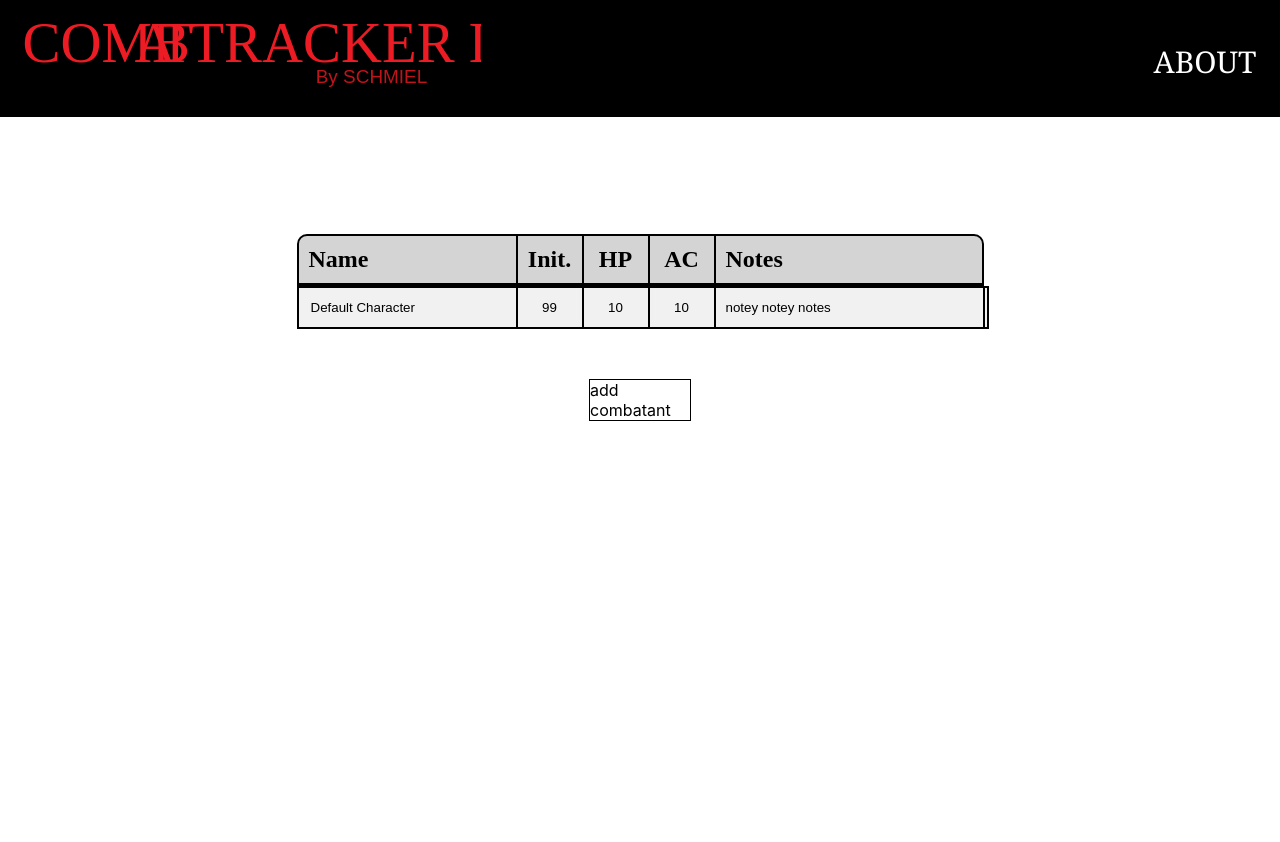
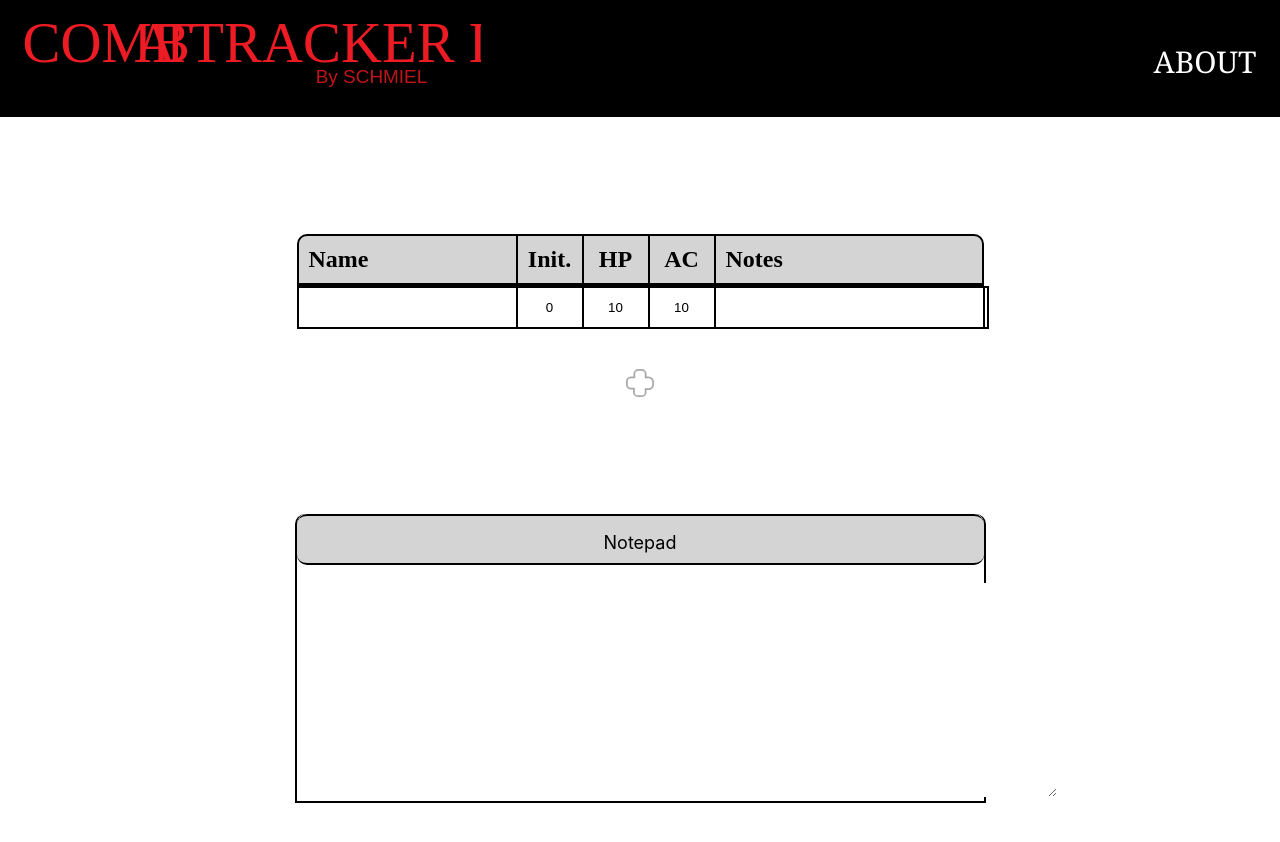
Before and after one commit to eschmiel/combattrackerlite, a React (Create React App) app: page / in a window 1280 px wide. Shown: the top 842 px of the page. Before the commit the page ends 800 px from the top, so only its background shows below. Built offline with nearby package versions, Linux system fonts and the light colour scheme.

Commit message:
Added many features including alternating row colors and a notepad. Implemented proper deep cloning for tablerowData

```diff
--- a/src/Character.tsx
+++ b/src/Character.tsx
@@ -29,11 +29,11 @@ export default class Character implements CharacterInterface {
 
     constructor(characterKey: number) {
         this.characterKey = characterKey;
-        this.name = 'Default Character';
-        this.init = 99;
+        this.name = '';
+        this.init = 0;
         this.hp = 10;
         this.ac = 10;
-        this.notes = 'notey notey notes';
+        this.notes = '';
         this.subCharacters = [];
         this.subCharacterKeyGenerator = 1;
     }
--- a/src/TrackerTable.tsx
+++ b/src/TrackerTable.tsx
@@ -2,7 +2,7 @@ import React, { useReducer } from 'react';
 import TrackerTableLabelRow from './TrackerTableLabelRow';
 import TrackerTableRow, { MainEntryRowTypes, SubEntryRowTypes } from './TrackerTableRow';
 import Character, { SubCharacter } from './Character';
-const clone = require('rfdc')();
+import AddEntryButton from './addGroupEntryButtonLight.svg';
 
 export interface TrackerTableRowData {
     rowKey: number;
@@ -26,20 +26,16 @@ interface ChangeSubCharacterPayload extends ChangeCharacterPayload {
     targetSubCharacterKey: number;
 }
 
-interface AddCombatantPayload {
+interface CombatantPayload {
     newTrackerTableRowData: TrackerTableRowData[];
     newCharacterData: Character[];
 }
 
-interface RemoveCombatantPayload {
-    newTrackerTableRowData: TrackerTableRowData[];
-    newCharacterData: Character[];
-}
 
 export type ActionType =
     | { type: 'changeCharacter'; payload: ChangeCharacterPayload }
-    | { type: 'addCombatant'; payload: AddCombatantPayload }
-    | { type: 'removeCombatant'; payload: RemoveCombatantPayload }
+    | { type: 'addCombatant'; payload: CombatantPayload }
+    | { type: 'removeCombatant'; payload: CombatantPayload }
     | { type: 'sortCombatants' }
     | { type: 'addSubCombatant', payload: Character[] }
     | { type: 'changeSubCharacter', payload: ChangeSubCharacterPayload }
@@ -76,8 +72,7 @@ function changeCharacter(characterData: Character[], { targetCharacterKey, targe
 
     let targetIndex = characterData.findIndex((data) => targetCharacterKey === data.characterKey);
 
-    let newCharacterData: Character[] = [];
-    characterData.forEach((data) => newCharacterData.push(data));
+    let newCharacterData= deepCloneCharacterData(characterData);
 
     switch (targetProperty) {
         case 'name': {
@@ -117,8 +112,7 @@ function changeSubCharacter(characterData: Character[], { targetCharacterKey, ta
 
     let targetCharacterIndex = characterData.findIndex((data) => targetCharacterKey === data.characterKey);
 
-    let newCharacterData: Character[] = [];
-    characterData.forEach((data) => newCharacterData.push(data));
+    let newCharacterData = deepCloneCharacterData(characterData);
 
     let targetSubCharacterIndex = newCharacterData[targetCharacterIndex].subCharacters.findIndex((data) => data.subCharacterKey === targetSubCharacterKey);
 
@@ -151,13 +145,12 @@ function changeSubCharacter(characterData: Character[], { targetCharacterKey, ta
 }
 
 function sortCombatants(characterData: Character[], trackerTableRowData: TrackerTableRowData[]) {
-    let sortedCharacters: Character[] = [];
-    characterData.forEach((data) => sortedCharacters.push(data));
+    let sortedCharacters = deepCloneCharacterData(characterData);
 
-    sortedCharacters.sort((characterA, characterB) => characterA.init - characterB.init);
+    sortedCharacters.sort((characterA, characterB) => characterB.init - characterA.init);
 
     let newTrackerTableRowData: TrackerTableRowData[] = [];
-    trackerTableRowData.forEach((data) => newTrackerTableRowData.push(data));
+    trackerTableRowData.forEach((data) => newTrackerTableRowData.push(Object.assign({}, data)));
 
     sortedCharacters.forEach((character, characterIndex) => newTrackerTableRowData[characterIndex].characterKey = character.characterKey);
 
@@ -236,7 +229,7 @@ function reducer(state: TrackerTableState, action: ActionType): TrackerTableStat
     }
 }
 
-////
+////Component
 export default function TrackerTable() {
 
     const [state, dispatch] = useReducer(reducer, initialState);
@@ -269,10 +262,9 @@ export default function TrackerTable() {
 
     function addCombatant() {
         let newTrackerTableRowData: TrackerTableRowData[] = [];
-        state.trackerTableRowData.forEach((data: TrackerTableRowData) => newTrackerTableRowData.push(data));
+        state.trackerTableRowData.forEach((data: TrackerTableRowData) => newTrackerTableRowData.push(Object.assign({}, data)));
 
-        let newCharacterData: Character[] = [];
-        state.characterData.forEach((data: Character) => newCharacterData.push(data));
+        let newCharacterData = deepCloneCharacterData(state.characterData);
 
         const newTrackerTableRowDataEntry: TrackerTableRowData = { rowKey: state.rowKeyGenerator, characterKey: state.characterKeyGenerator };
         const newCharacterDataEntry: Character = new Character(state.characterKeyGenerator);
@@ -305,12 +297,13 @@ export default function TrackerTable() {
 
         if (targetRowIndex !== -1) {
             let newTrackerTableRowData: TrackerTableRowData[] = [];
-            let newCharacterData: Character[] = [];
+            let newCharacterData = deepCloneCharacterData(state.characterData);
 
             let targetCharacterKey: number = state.trackerTableRowData[targetRowIndex].characterKey;
+            let targetCharacterIndex: number = newCharacterData.findIndex((data) => data.characterKey === targetCharacterKey);
 
-            state.trackerTableRowData.forEach((data, currentIndex) => { if (currentIndex !== targetRowIndex) newTrackerTableRowData.push(data); });
-            state.characterData.forEach((data) => { if (data.characterKey !== targetCharacterKey) newCharacterData.push(data); });
+            state.trackerTableRowData.forEach((data, currentIndex) => { if (currentIndex !== targetRowIndex) newTrackerTableRowData.push(Object.assign({}, data)); });
+            newCharacterData.splice(targetCharacterIndex, 1);
 
             let action: ActionType = {
                 type: 'removeCombatant',
@@ -328,19 +321,7 @@ export default function TrackerTable() {
         let targetCharacterIndex = state.characterData.findIndex((data) => data.characterKey === targetCharacterKey);
         let targetSubCharacterIndex = state.characterData[targetCharacterIndex].subCharacters.findIndex((data) => data.subCharacterKey === targetSubCharacterKey);
 
-        let newCharacterData: Character[] = [];
-        state.characterData.forEach((data, dataIndex) => {
-            newCharacterData.push(new Character(data.characterKey));
-
-            data.subCharacters.forEach((subCharacterData) => newCharacterData[dataIndex].subCharacters.push(Object.assign({}, subCharacterData)));
-
-            newCharacterData[dataIndex].name = data.name;
-            newCharacterData[dataIndex].init = data.init;
-            newCharacterData[dataIndex].hp = data.hp;
-            newCharacterData[dataIndex].ac = data.ac;
-            newCharacterData[dataIndex].notes = data.notes;
-            newCharacterData[dataIndex].subCharacterKeyGenerator = data.subCharacterKeyGenerator;
-        });
+        let newCharacterData = deepCloneCharacterData(state.characterData);
 
         newCharacterData[targetCharacterIndex].subCharacters.splice(targetSubCharacterIndex, 1);
 
@@ -387,7 +368,7 @@ export default function TrackerTable() {
                 if (rowCharacter.subCharacters.length) {
                     mainEntryProps.rowType = MainEntryRowTypes.GROUP;
 
-                    trackerTableRows.push(<TrackerTableRow key={rowKeyGenerator} entryProps={mainEntryProps} />);
+                    trackerTableRows.push(<TrackerTableRow key={rowKeyGenerator} entryProps={mainEntryProps} rowNumber={rowKeyGenerator} />);
                     rowKeyGenerator++;
 
                     rowCharacter.subCharacters.forEach((subCharacter) => {
@@ -400,14 +381,14 @@ export default function TrackerTable() {
                                 removeSubCombatant: (targetSubCharacterKey: number) => removeSubCombatant(rowCharacter.characterKey, targetSubCharacterKey)
                         };
 
-                        trackerTableRows.push(<TrackerTableRow key={rowKeyGenerator} entryProps={subEntryProps} />);
+                        trackerTableRows.push(<TrackerTableRow key={rowKeyGenerator} entryProps={subEntryProps} rowNumber={rowKeyGenerator} />);
                         rowKeyGenerator++;
 
                      });
                 }
                 else {
 
-                    trackerTableRows.push(<TrackerTableRow key={rowKeyGenerator} entryProps={mainEntryProps} />);
+                    trackerTableRows.push(<TrackerTableRow key={rowKeyGenerator} entryProps={mainEntryProps} rowNumber={rowKeyGenerator}/>);
 
                     rowKeyGenerator++;
                 }
@@ -422,7 +403,7 @@ export default function TrackerTable() {
         <div id='trackerTable'>
             <TrackerTableLabelRow />
             {generateTrackerTableRows()}
-            <div style={{ width: '100px', margin: '50px auto', border: '1px solid black' }} onClick={addCombatant}>add combatant</div>
+            <img src={AddEntryButton} onClick={addCombatant} style={{ height: '28px', margin: 'auto', marginTop: '40px', display: 'block', cursor: 'pointer' }}/>
         </div>
     );
 };
--- a/src/TrackerTableRow.tsx
+++ b/src/TrackerTableRow.tsx
@@ -33,11 +33,36 @@ export interface SubEntryProps {
     }
 };
 
+interface SubEntryTrackerTableRowProps extends SubEntryProps {
+    rowNumber: number;
+}
 
-export default function TrackerTableRow(props: MainEntryProps | SubEntryProps) {
+interface MainEntryTrackerTableRowProps extends MainEntryProps {
+    rowNumber: number;
+}
 
+type TrackerTableRowStyle = {
+    backgroundColor: string;
+    width?: string;
+    margin?: string;
+};
+
+export default function TrackerTableRow(props: MainEntryTrackerTableRowProps | SubEntryTrackerTableRowProps) {
+
+    let trackerTableRowStyle: TrackerTableRowStyle = {
+        backgroundColor: '#ffffff',
+    };
+
+    if(props.rowNumber % 2 == 1)
+        trackerTableRowStyle.backgroundColor = '#f1f1f1';
+/*
+    if (props.entryProps.rowType === 'SubCharacterEntry') {
+
+        trackerTableRowStyle.width = '600px';
+        trackerTableRowStyle.margin = 'auto';
+    }*/
     return (
-        <div className='trackerTableRow'>
+        <div className='trackerTableRow' style={trackerTableRowStyle}>
             {
                 props.entryProps.rowType === 'CharacterEntry' ? <CharacterEntry entryProps={props.entryProps} /> :
                 props.entryProps.rowType === 'GroupEntry' ? <GroupEntry entryProps={props.entryProps} /> :
--- a/src/index.tsx
+++ b/src/index.tsx
@@ -5,6 +5,7 @@ import reportWebVitals from './reportWebVitals';
 import Header from './Header';
 import './main.css';
 import './trackerTable.css';
+import Notepad from './notepad';
 
 import TrackerTable from './TrackerTable';
 
@@ -13,6 +14,7 @@ ReactDOM.render(
   <React.StrictMode>
         <Header />
         <TrackerTable />
+        <Notepad />
   </React.StrictMode>,
   document.getElementById('root')
 );
--- a/src/main.css
+++ b/src/main.css
@@ -17,3 +17,41 @@
 #aboutButton:hover {
     background-color: #323232;
 }
+
+.notepad {
+    margin: 117px auto;
+    width: 687px;
+    border: 2px solid black;
+    border-top-left-radius: 10px;
+    border-top-right-radius: 10px;
+    border-top: none;
+}
+
+.notepadLabel {
+    height: 47px;
+    border-bottom: 2px solid black;
+    border-top: 2px solid black;
+    border-top-left-radius: 10px;
+    border-top-right-radius: 10px;
+    border-bottom-left-radius: 10px;
+    border-bottom-right-radius: 10px;
+    background-color: #d4d4d4;
+    text-align: center;
+
+}
+
+.notepadLabel p {
+    margin-top: 16px;
+    font-size: 18px;
+}
+
+.notepad textarea {
+    margin-left: 13px;
+    margin-top: 18px;
+    border: none;
+    resize: vertical;
+}
+
+.notepad textarea:focus {
+   outline: none;
+}
--- /dev/null
+++ b/src/notepad.tsx
@@ -0,0 +1,13 @@
+import React from 'react';
+
+export default function Notepad() {
+    return (
+        <div className='notepad'>
+            <div className='notepadLabel'>
+                <p>Notepad</p>
+            </div>
+            <textarea cols={91} rows={14}/>
+        </div>
+
+    );
+}
```
Also changed, not shown: src/CharacterEntry.tsx (+11 -1 lines).
